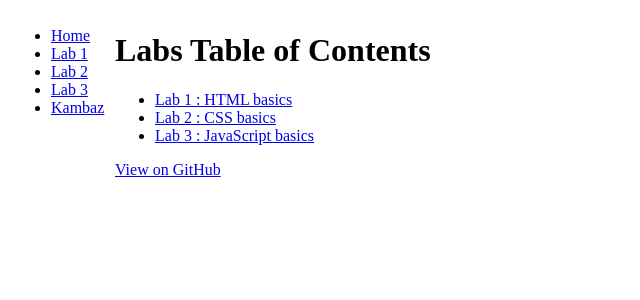
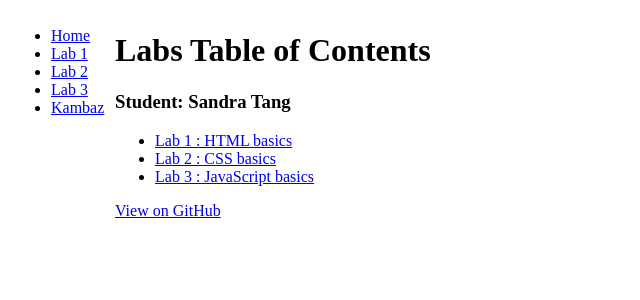
Before and after one commit to sandratangg/kambaz-next-js, a Next.js app: page /Labs in a window 1280 px wide. Shown: the top 300 px of the page, without its empty margins (0-640 px from the left). Built offline with nearby package versions, Linux system fonts and the light colour scheme.

Commit message:
Assignment 1

```diff
--- a/app/Labs/page.tsx
+++ b/app/Labs/page.tsx
@@ -4,6 +4,7 @@ export default function Labs() {
     return (
         <div id="labs">
             <h1>Labs Table of Contents</h1>
+            <h3>Student: Sandra Tang</h3>
             <ul>
                 <li><Link href="/Labs/Lab1">Lab 1 : HTML basics</Link></li>
                 <li><Link href="/Labs/Lab2">Lab 2 : CSS basics</Link></li>
```
